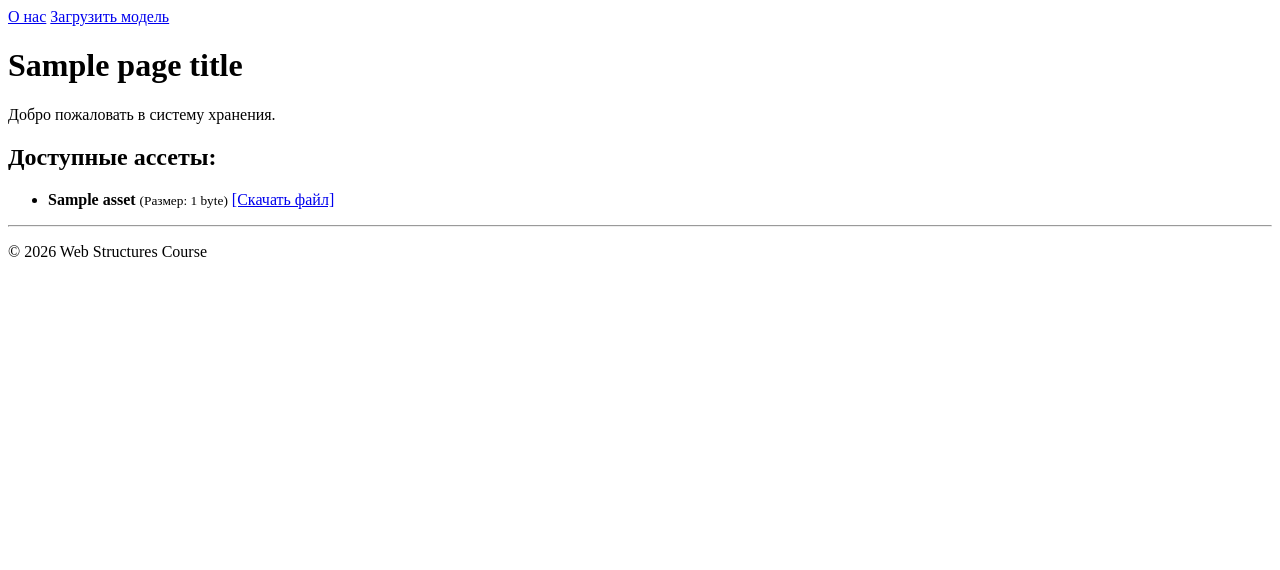
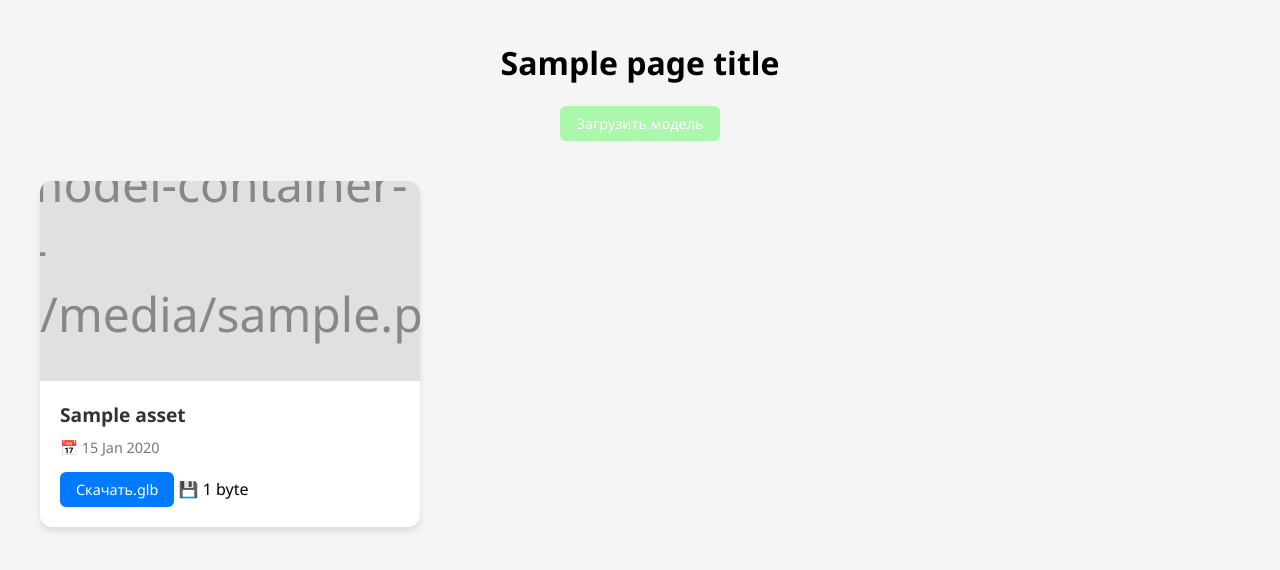
Before and after one commit to Shida78/web-structures, a Django app: template gallery/templates/gallery/index.html in a window 1280 px wide. Shown: the top 570 px of the page. Run offline with Django 5.2, Linux system fonts and the light colour scheme; the template is opened without the code that fills it: most values are stand-ins (such as "Sample title", 1, 10 or a date in 2020).

Commit message:
6 practice - css style home page

```diff
--- /dev/null
+++ b/gallery/static/galery/style.css
@@ -0,0 +1,79 @@
+/* Базовый сброс и шрифт */
+body {
+    font-family: 'Segoe UI', Tahoma, Geneva, Verdana, sans-serif;
+    background-color: #f5f5f5; /* Светло-серый фон */
+    margin: 0;
+    padding: 20px;
+}
+
+header {
+    margin-bottom: 40px;
+    text-align: center;
+}
+
+/* --- СЕТКА (GRID) --- */
+.gallery-grid {
+    display: grid;
+    /* Это магическая строка адаптивности:
+    Создавай столько колонок, сколько влезет (auto-fill).
+    Минимальная ширина колонки 280px.
+    Если места много - растягивай их (1fr). */
+    grid-template-columns: repeat(auto-fill, minmax(280px, 1fr));
+    gap: 30px; /* Расстояние между карточками */
+    max-width: 1200px;
+    margin: 0 auto;
+}
+
+/* --- КАРТОЧКА (CARD) --- */
+.asset-card {
+    background: white;
+    border-radius: 12px;
+    overflow: hidden; /* Чтобы содержимое не вылезало за скругленные углы */
+    box-shadow: 0 4px 6px rgba(0,0,0,0.1); /* Легкая тень */
+    transition: transform 0.2s;
+}
+
+.asset-card:hover {
+    transform: translateY(-5px); /* При наведении карточка чуть взлетает */
+}
+
+/* Место для будущего 3D-вьювера или скриншота */
+.card-preview {
+    height: 200px;
+    background-color: #e0e0e0;
+    display: flex;
+    align-items: center;
+    justify-content: center;
+    color: #888;
+    font-size: 3rem;
+}
+
+.card-info {
+    padding: 20px;
+}
+
+.card-title {
+    margin: 0 0 10px 0;
+    font-size: 1.2rem;
+    color: #333;
+}
+
+.card-meta {
+    font-size: 0.9rem;
+    color: #777;
+    margin-bottom: 15px;
+}
+
+/* Кнопка */
+.btn {
+    display: inline-block;
+    text-decoration: none;
+    background-color: #007bff;
+    color: white;
+    padding: 8px 16px;
+    border-radius: 6px;
+    font-size: 0.9rem;
+}
+.btn:hover {
+background-color: #0056b3;
+}
--- a/gallery/templates/gallery/index.html
+++ b/gallery/templates/gallery/index.html
@@ -1,41 +1,65 @@
+{% load static %}
 <!DOCTYPE html>
 <html lang="ru">
 <head>
     <meta charset="UTF-8">
     <title>3D Storage</title>
+    <link rel="stylesheet" href="{% static 'gallery/style.css' %}">
 </head>
 <body>
     <header>
-        <a href="/about/">О нас</a>
-        <a href="/upload/">Загрузить модель</a>
-        <!-- {{ ... }} — это переменная. Мы передадим её из Python -->
         <h1>{{ page_title }}</h1>
+        <!-- Ссылка на загрузку теперь выглядит как кнопка -->
+        <a href="{% url 'upload' %}" class="btn" style="background-color: #abf7ab;">Загрузить модель</a>
     </header>
 
     <main>
-        <p>Добро пожаловать в систему хранения.</p>
-        <h2>Доступные ассеты:</h2>
-        <!-- Цикл for в шаблоне Django -->
-        <ul>
+        <!-- Контейнер сетки -->
+        <div class="gallery-grid">
+
             {% for asset in assets %}
-                <li>
-                    <strong>{{ asset.title }}</strong>
-                    <!-- asset.file.url — это ссылка на файл (/media/3d_assets/...) -->
-                    <!-- asset.file.size — размер в байтах. filter 'filesizeformat' делает его читаемым
-                    (MB/KB) -->
-                    <small>(Размер: {{ asset.file.size|filesizeformat }})</small>
+                <!-- Карточка -->
+                <div class="asset-card">
 
-                    <a href="{{ asset.file.url }}" download>[Скачать файл]</a>
-                </li>
+                    <!-- Добавляем ID и data-url.
+                    id="model-container-..." нужен, чтобы 3JS нашел конкретный div.
+                    data-url="..." хранит ссылку на файл, которую JS прочитает.
+                    -->
+
+                    <div class="card-preview">
+                        id="model-container-{{ asset.id }}"
+                        data-url="{{ asset.file.url }}">
+
+                        <!-- Временно оставим текст, пока JS не заменит его на Canvas -->
+                        �
+                    </div>
+
+                    <!-- 2. Информация (Нижняя часть) -->
+                    <div class="card-info">
+                        <h3 class="card-title">{{ asset.title }}</h3>
+
+                        <div class="card-meta">
+                            <span>📅 {{ asset.created_at|date:"d M Y" }}</span>
+                            <!-- Если есть файл, показываем размер -->
+                            {% if asset.file %}
+                                <!--<span style="float: right;">💾 {{asset.file.size|filesizeformat }}</span> -->
+                            {% endif %}
+                        </div>
+
+                        <!-- Кнопка скачивания -->
+                        {% if asset.file %}
+                            <a href="{{ asset.file.url }}" class="btn" download>Скачать.glb</a>
+                            <span>💾 {{asset.file.size|filesizeformat }}</span>
+                        {% else %}
+                            <span style="color: red;">Файл потерян</span>
+                        {% endif %}
+                    </div>
+                </div>
             {% empty %}
-                <!-- Этот блок сработает, если список assets пустой -->
-                <li>Нет доступных моделей.</li>
+                <p>База пуста.</p>
             {% endfor %}
-        </ul>
-        <hr>
+
+        </div>
     </main>
-    <footer>
-        <p>&copy; 2026 Web Structures Course</p>
-    </footer>
 </body>
 </html>
```
